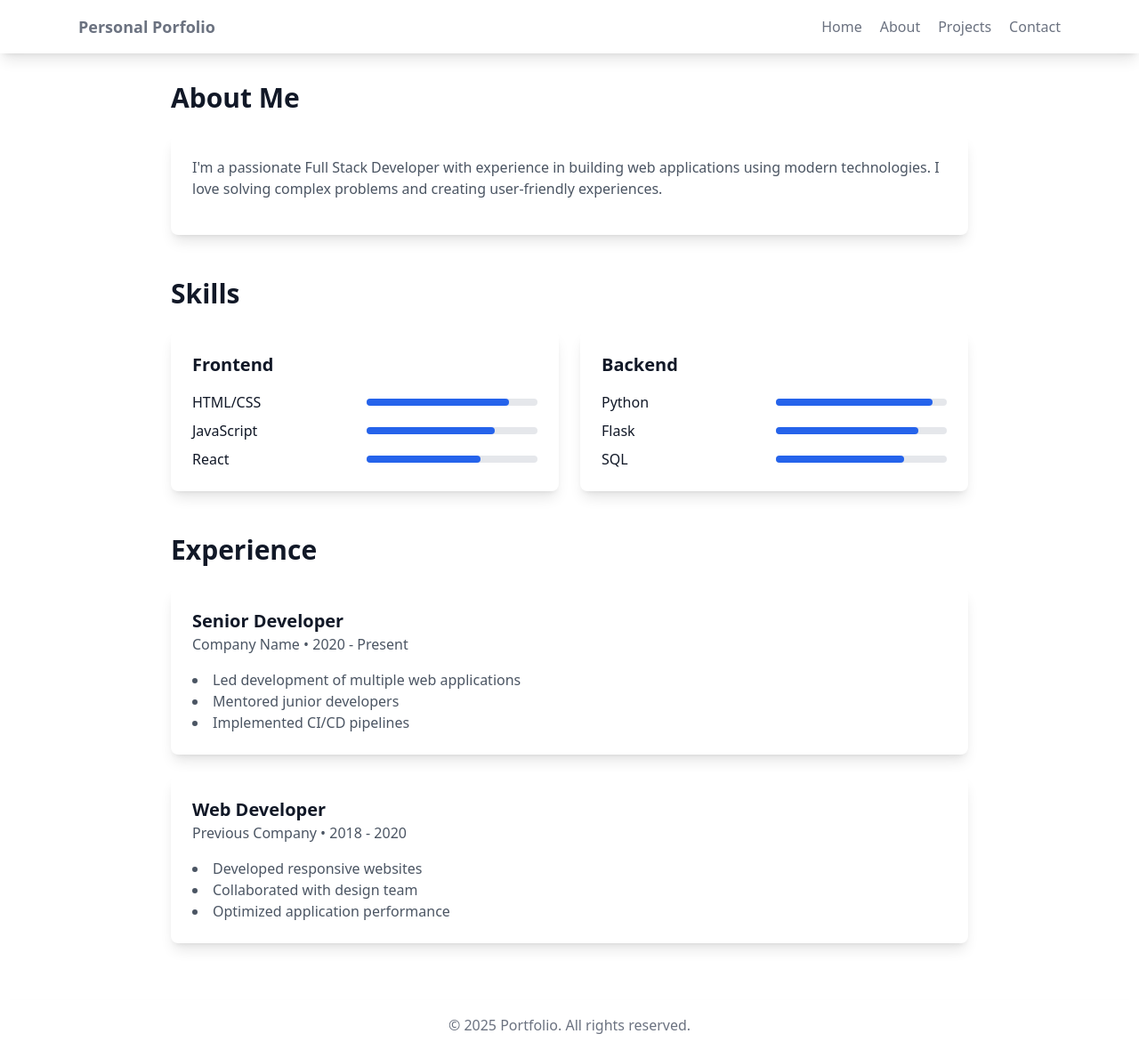
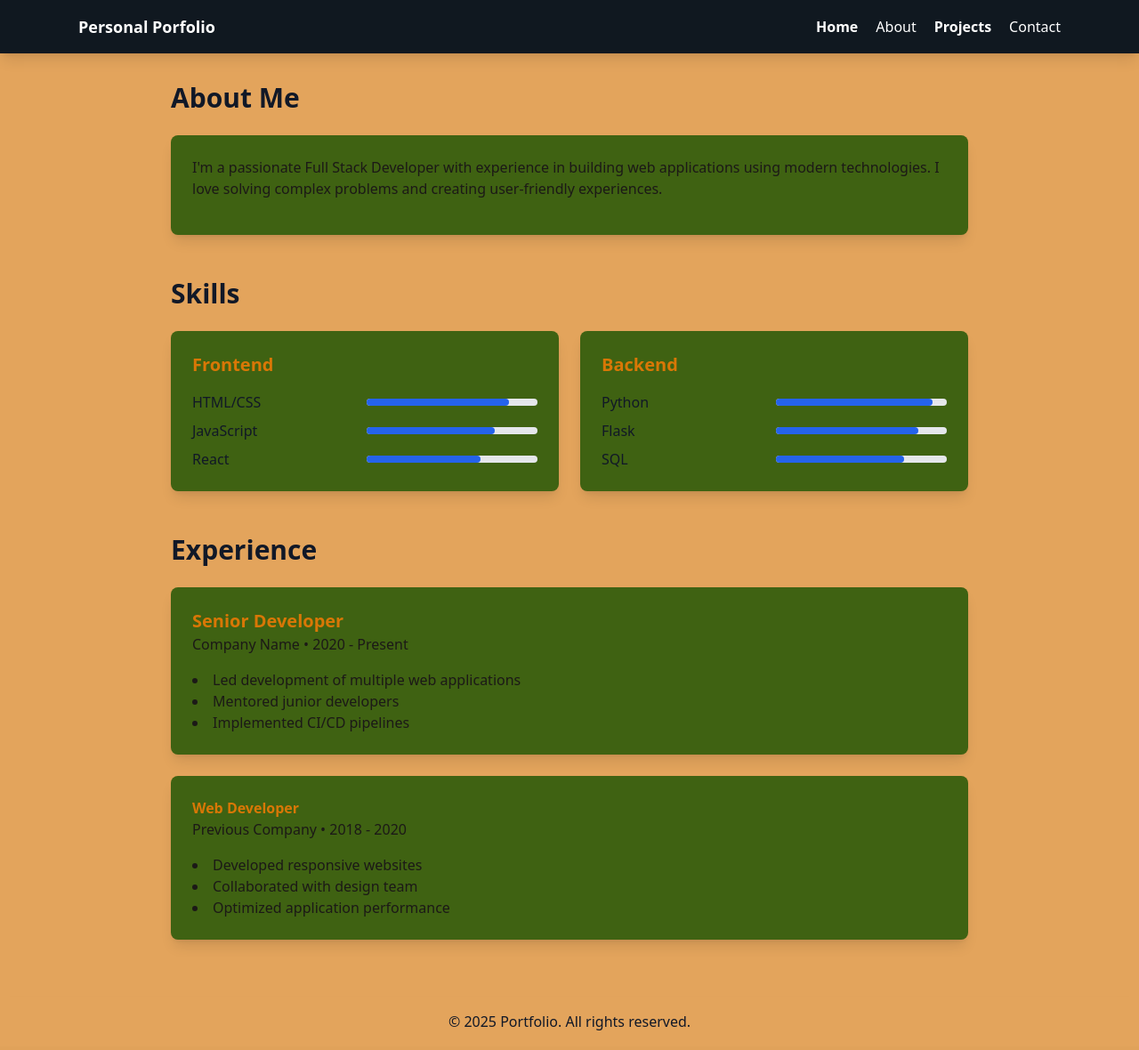
Before and after one commit to aroadrian/Personal_Portfolio, a Flask app: page /about in a window 1280 px wide. Shown: the whole page at 89% size. After the commit the page ends 1158 px from the top, so only its background shows below. Run offline with Flask 3, Linux system fonts and the light colour scheme; some libraries are stand-ins or nearby versions.

Commit message:
edit the background color and color of other text

```diff
--- a/templates/about.html
+++ b/templates/about.html
@@ -7,8 +7,8 @@
     <!-- About Me Section -->
     <section class="mb-12">
         <h2 class="text-3xl font-bold mb-6">About Me</h2>
-        <div class="bg-white dark:bg-gray-800 rounded-lg shadow-lg p-6">
-            <p class="text-gray-600 dark:text-gray-300 mb-4">
+        <div class="bg-lime-800 dark:bg-gray-800 rounded-lg shadow-lg p-6">
+            <p class="text-stone-900 dark:text-gray-300 mb-4">
                 I'm a passionate Full Stack Developer with experience in building web applications using modern technologies.
                 I love solving complex problems and creating user-friendly experiences.
             </p>
@@ -20,8 +20,8 @@
         <h2 class="text-3xl font-bold mb-6">Skills</h2>
         <div class="grid grid-cols-1 md:grid-cols-2 gap-6">
             <!-- Frontend Skills -->
-            <div class="bg-white dark:bg-gray-800 rounded-lg shadow-lg p-6">
-                <h3 class="text-xl font-semibold mb-4">Frontend</h3>
+            <div class="bg-lime-800 dark:bg-gray-800 rounded-lg shadow-lg p-6">
+                <h3 class="text-amber-600 dark:text-amber-600 text-xl font-semibold mb-4">Frontend</h3>
                 <div class="space-y-2">
                     <div class="flex items-center justify-between">
                         <span>HTML/CSS</span>
@@ -45,8 +45,8 @@
             </div>
 
             <!-- Backend Skills -->
-            <div class="bg-white dark:bg-gray-800 rounded-lg shadow-lg p-6">
-                <h3 class="text-xl font-semibold mb-4">Backend</h3>
+            <div class="bg-lime-800 dark:bg-gray-800 rounded-lg shadow-lg p-6">
+                <h3 class="text-amber-600 dark:text-amber-600 text-xl font-semibold mb-4">Backend</h3>
                 <div class="space-y-2">
                     <div class="flex items-center justify-between">
                         <span>Python</span>
@@ -75,20 +75,20 @@
     <section>
         <h2 class="text-3xl font-bold mb-6">Experience</h2>
         <div class="space-y-6">
-            <div class="bg-white dark:bg-gray-800 rounded-lg shadow-lg p-6">
-                <h3 class="text-xl font-semibold">Senior Developer</h3>
-                <p class="text-gray-600 dark:text-gray-400">Company Name • 2020 - Present</p>
-                <ul class="list-disc list-inside mt-4 text-gray-600 dark:text-gray-300">
+            <div class="bg-lime-800 dark:bg-gray-800 rounded-lg shadow-lg p-6 ">
+                <h3 class="text-amber-600 dark:text-amber-600 text-xl font-semibold">Senior Developer</h3>
+                <p class="text-stone-900 dark:text-gray-400">Company Name • 2020 - Present</p>
+                <ul class="list-disc list-inside mt-4 text-stone-900 dark:text-gray-300">
                     <li>Led development of multiple web applications</li>
                     <li>Mentored junior developers</li>
                     <li>Implemented CI/CD pipelines</li>
                 </ul>
             </div>
 
-            <div class="bg-white dark:bg-gray-800 rounded-lg shadow-lg p-6">
-                <h3 class="text-xl font-semibold">Web Developer</h3>
-                <p class="text-gray-600 dark:text-gray-400">Previous Company • 2018 - 2020</p>
-                <ul class="list-disc list-inside mt-4 text-gray-600 dark:text-gray-300">
+            <div class="bg-lime-800 dark:bg-gray-800 rounded-lg shadow-lg p-6">
+                <h3 class="text-amber-600 dark:text-amber-600text-xl font-semibold">Web Developer</h3>
+                <p class="text-stone-900 dark:text-gray-400">Previous Company • 2018 - 2020</p>
+                <ul class="list-disc list-inside mt-4 text-stone-900 dark:text-gray-300">
                     <li>Developed responsive websites</li>
                     <li>Collaborated with design team</li>
                     <li>Optimized application performance</li>
--- a/templates/base.html
+++ b/templates/base.html
@@ -14,23 +14,23 @@
         }
     </script>
 </head>
-<body class="bg-white dark:bg-gray-900 text-gray-900 dark:text-white">
+<body class="bg-[#e3a45c] dark:bg-gray-900 text-gray-900 dark:text-white">
     <!-- Navigation -->
-    <nav class="bg-white dark:bg-gray-800 shadow-lg">
+    <nav class="bg-[#101820] dark:bg-lime-800 shadow-lg">
         <div class="max-w-6xl mx-auto px-4">
             <div class="flex justify-between">
                 <div class="flex space-x-7">
                     <div>
                         <a href="/" class="flex items-center py-4 px-2">
-                            <span class="font-semibold text-gray-500 dark:text-white text-lg">Personal Porfolio</span>
+                            <span class="font-semibold text-white dark:text-white text-lg hover:text-yellow-700">Personal Porfolio</span>
                         </a>
                     </div>
                 </div>
                 <div class="flex items-center space-x-1">
-                    <a href="/" class="py-4 px-2 text-gray-500 dark:text-gray-300 hover:text-gray-900 dark:hover:text-white">Home</a>
-                    <a href="/about" class="py-4 px-2 text-gray-500 dark:text-gray-300 hover:text-gray-900 dark:hover:text-white">About</a>
-                    <a href="/projects" class="py-4 px-2 text-gray-500 dark:text-gray-300 hover:text-gray-900 dark:hover:text-white">Projects</a>
-                    <a href="/contact" class="py-4 px-2 text-gray-500 dark:text-gray-300 hover:text-gray-900 dark:hover:text-white">Contact</a>
+                    <a href="/" class="font-semibold py-4 px-2 text-white dark:text-gray-300 hover:text-yellow-700 ">Home</a>
+                    <a href="/about" class="font-semiboldpy-4 px-2 text-white dark:text-gray-300 hover:text-yellow-700 ">About</a>
+                    <a href="/projects" class="font-semibold py-4 px-2 text-white dark:text-gray-300 hover:text-yellow-700 ">Projects</a>
+                    <a href="/contact" class="font-semiboldpy-4 px-2 text-white dark:text-gray-300 hover:text-yellow-700 ">Contact</a>
                 </div>
             </div>
         </div>
@@ -38,13 +38,15 @@
 
     <!-- Content -->
     <main class="container mx-auto px-4 py-8">
-        {% block content %}{% endblock %}
+        {% block content %}
+
+        {% endblock %}
     </main>
 
     <!-- Footer -->
-    <footer class="bg-white dark:bg-gray-800 shadow-lg mt-8">
+    <footer class="bg-[#e3a45c]  shadow-lg mt-8">
         <div class="max-w-6xl mx-auto px-4 py-4">
-            <p class="text-center text-gray-500 dark:text-gray-300">
+            <p class="text-center text-Stone-950 dark:text-gray-300">
                 © 2025 Portfolio. All rights reserved.
             </p>
         </div>
```
Also changed, not shown: templates/home.html (+7 -4 lines).
